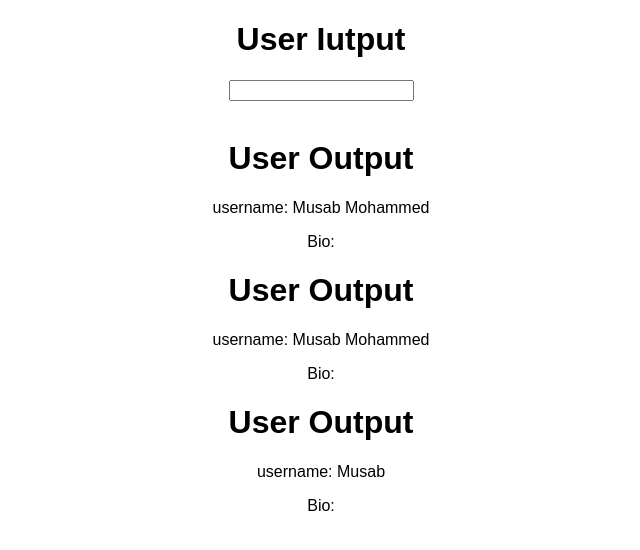
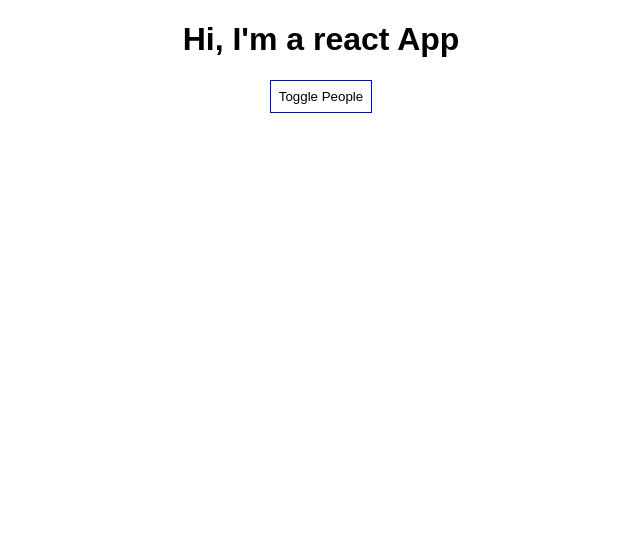
Before and after one commit to MusabSwe/MY_PROJECT, a React (Create React App) app in the folder ReactJS/react-complete-guide/: page / in a window 1280 px wide. Shown: the top 550 px of the page, without its empty margins (319-959 px from the left). Built offline with nearby package versions, Linux system fonts and the light colour scheme.

Commit message:
Rendering Content Conditionally using ternary operator and JSX {}

```diff
--- a/ReactJS/react-complete-guide/src/App.js
+++ b/ReactJS/react-complete-guide/src/App.js
@@ -1,30 +1,108 @@
 import React, { Component } from 'react';
 import './App.css';
-import UserInput from './UserInput/UserInput';
-import UserOutput from './UserOutput/UserOutput';
+import Person from './Person/Person';
+// function App() {
+//   return (
+//     <div className="App">
+//       <h1>H1, I'm a React App</h1>
+//     </div>
+//   );
+// }
 
 class App extends Component {
+  // state & this setState are from Component class
+  // const [people, setPeople] = useState([
+  //   { name: 'Jaber', age: 28 },
+  //   { name: 'Ali', age: 18 },
+  //   { name: 'Ahmed', age: 48 }
+  // ]);
+
   state = {
-    username: "Musab Mohammed"
+    people: [
+      { name: 'Jaber', age: 28 },
+      { name: 'Ali', age: 18 },
+      { name: 'Ahmed', age: 48 }
+    ],
+    showPeople: false
   }
-
-  usernameChangeHandler = (e) => {
+  // Methods unlike const handler in the function
+  switchNameHandler = (newName) => {
+    // console.log('Was clicked!');
     this.setState({
-      username: e.target.value
+      people: [
+        { name: newName, age: 28 },
+        { name: 'Ali', age: 50 },
+        { name: 'Ahmed', age: 50 }
+      ]
     })
   }
 
+  nameChangeHandler = (e) => {
+    this.setState({
+      people: [
+        { name: e.target.value, age: 50 },
+        { name: 'Ali', age: 50 },
+        { name: 'Ahmed', age: 50 }
+      ]
+    })
+  }
+
+  // const switchNameHandler = () => {
+  //   // when we use setPeople and remove
+  //   // an oject this will remove totally
+  //   // the old one, but if we want to it
+  //   // has the same structure then we
+  //   // implement as the original structure
+  //   setPeople([
+  //     { name: 'Musab', age: 28 },
+  //     { name: 'Ali', age: 50 },
+  //     { name: 'Ahmed', age: 50 }
+  //   ])
+  // }
+
+  togglePeopleHandler = () => {
+    const doesShow = this.state.showPeople;
+    this.setState({ showPeople: !doesShow });
+  }
+
   render() {
+    const style = {
+      background: 'white',
+      font: 'sans-serif',
+      border: '1px solid blue',
+      padding: '8px',
+      cursor: "pointer"
+    };
     return (
       // JSX
       <div className='App'>
-        <UserInput change={this.usernameChangeHandler.bind(this)} />
-        <br />
-        {/* <input type="text" onChange={this.usernameChangeHandler}/> */}
-        <UserOutput name={this.state.username} currentName={this.state.username} />
-        <UserOutput name={this.state.username} currentName={this.state.username} />
-        <UserOutput name='Musab' />
-
+        <h1>Hi, I'm a react App</h1>
+        {/*
+          Do not add pranthesis switchNameHandler() --> as a result,
+          the method will invoke when we run the app only
+          only add the refernce switchNameHandler
+        */}
+        {/* <button onClick={this.switchNameHandler.bind(this, 'Maximilian')}>Switch Name</button> */}
+        <button style={style} onClick={this.togglePeopleHandler}>Toggle People</button>
+        {
+          this.state.showPeople === true ?
+            <div>
+              <Person
+                name={this.state.people[0].name}
+                age={this.state.people[0].age}
+                click={this.switchNameHandler}
+                txtInput={this.nameChangeHandler}
+              />
+              <Person
+                name={this.state.people[1].name}
+                age={this.state.people[1].age}
+                click={this.switchNameHandler.bind(this, "MAx!")}
+              >
+                <strong>My Hobbies: Racing</strong>
+              </Person>
+            </div>
+            : null
+        }
       </div>
     );
   }
```
